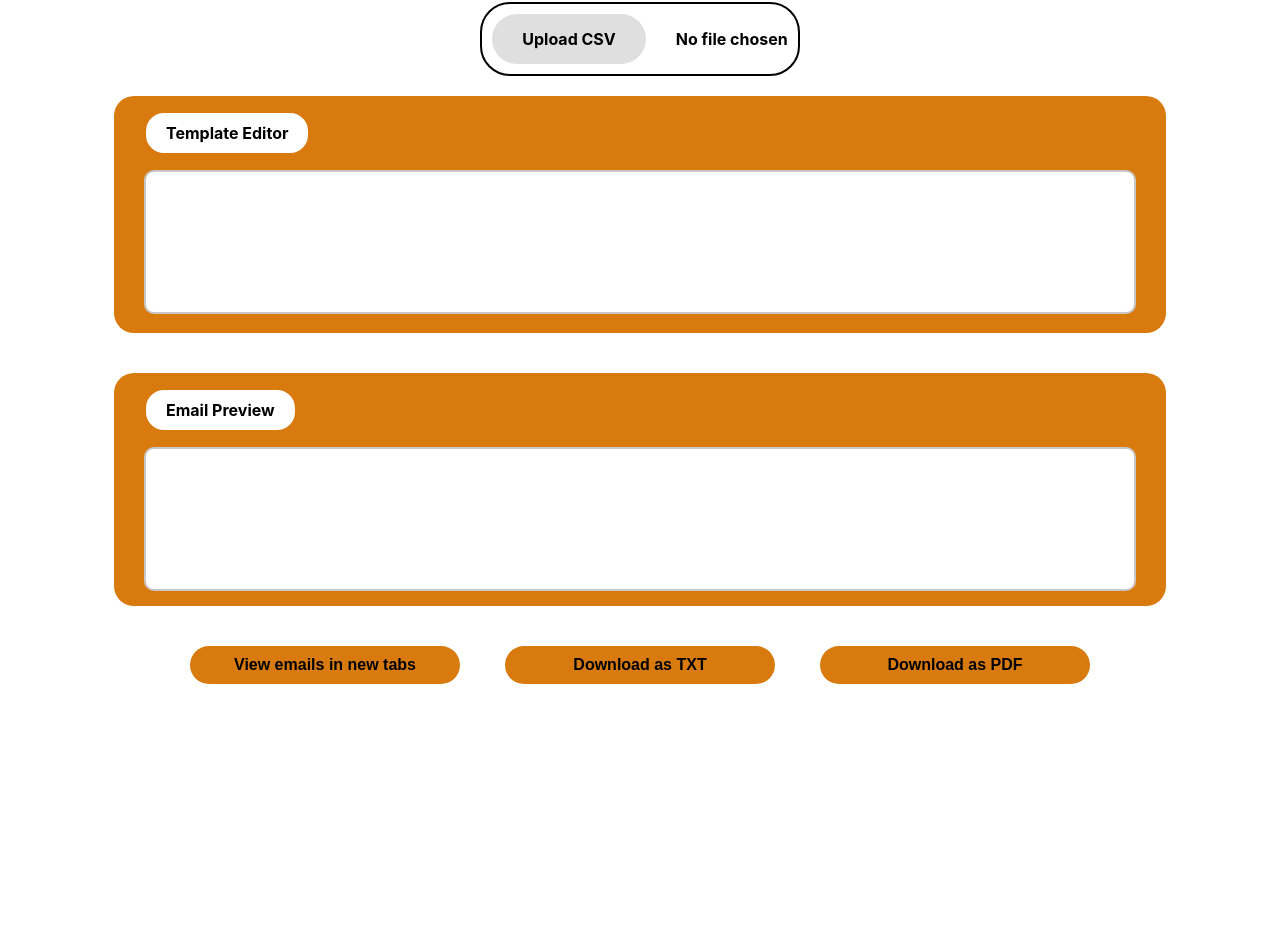
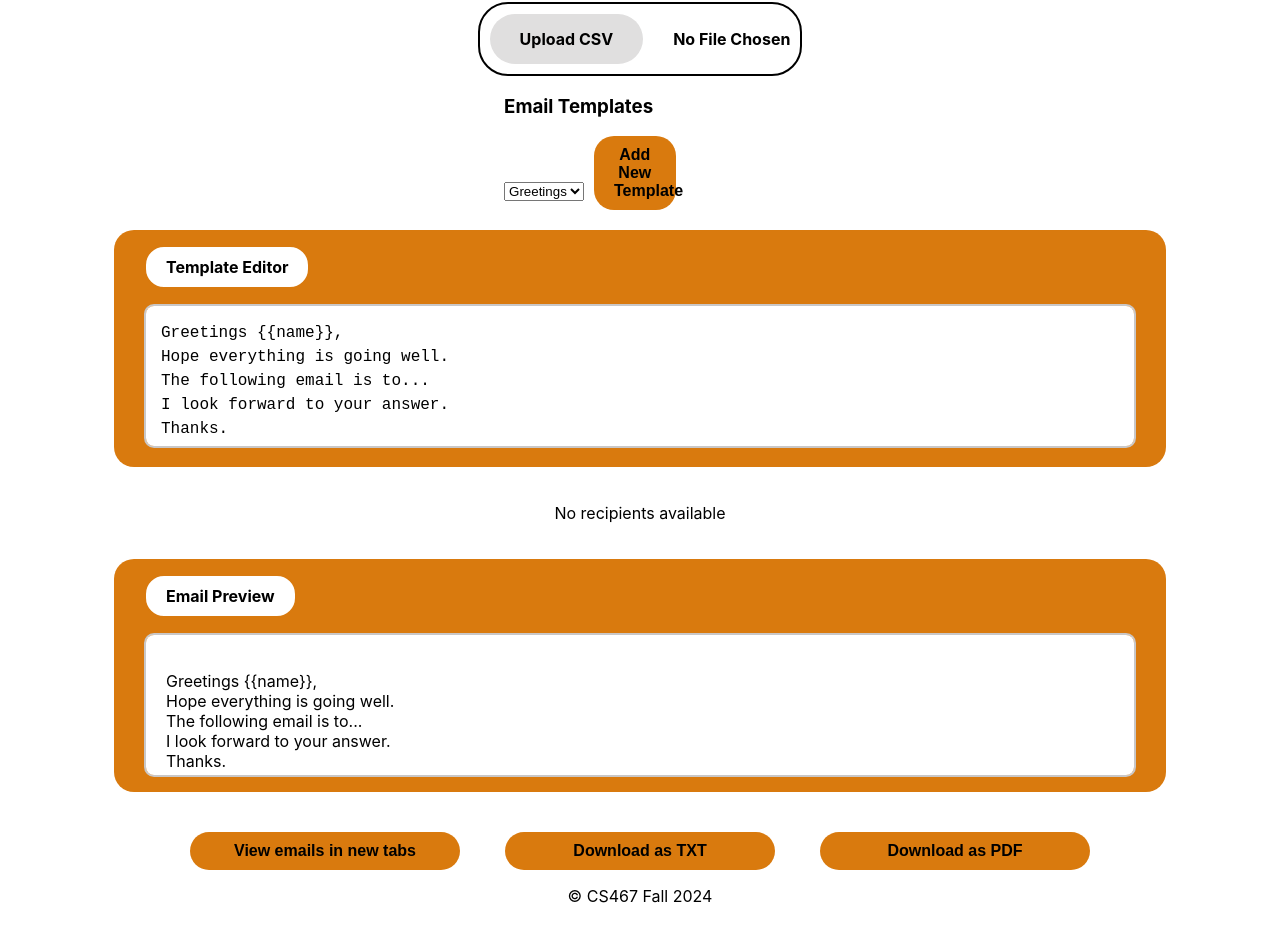
Before and after one commit to timponce/CS467_PAW_MailMerge, a React (Create React App) app in the folder frontend/: page / in a window 1280 px wide. Shown: the part 199-1140 px from the top of the page. Before the commit the page ends 903 px from the top, so only its background shows below. Built offline with nearby package versions, Linux system fonts and the light colour scheme.

Commit message:
merge logic into basic UI

```diff
--- a/frontend/src/App.jsx
+++ b/frontend/src/App.jsx
@@ -12,43 +12,85 @@ import EmailPreview from './components/EmailPreview';
 
 function App() {
 
+  const [csvData, setCsvData] = useState([]);
+  const [headers, setHeaders] = useState([]);
+  const [generatedEmails, setGeneratedEmails] = useState([]);
   const [templates, setTemplates] = useState([
     { id: 1, name: 'Greetings', content: 'Greetings {{name}}, \nHope everything is going well.\nThe following email is to...\nI look forward to your answer.\nThanks.'}
   ]);
+  const [selectedTemplateId, setSelectedTemplateId] = useState(1);
+  const [recipients, setRecipients] = useState([]);
+  const [previewRecipient, setPreviewRecipient] = useState({});
+  const [nextTemplateId, setNextTemplateId] = useState(2);
+  const selectedTemplate = templates.find((template) => template.id === selectedTemplateId);
 
-  const [selectedTemplateId, setSelectedTemplateId] = useState(1);
+  const generateEmailsContent = () => {
+    return recipients.map((recipient) => {
+      let replacedContent = selectedTemplate ? selectedTemplate.content : '';
+      Object.keys(recipient).forEach((csvColumn) => {
+        const placeholder = `{{${csvColumn}}}`;
+        replacedContent = replacedContent.replace(new RegExp(placeholder, 'g'), recipient[csvColumn]);
+      });
+      return { email: recipient.email, content: replacedContent };
+    });
+  };
 
-  const [recipients, setRecipients] = useState([]);
+  const viewEmailsInNewTabs = () => {
+    const emails = generateEmailsContent();
+  };
 
-  const [previewRecipient, setPreviewRecipient] = useState(null);
+  const downloadAsTxt = () => {
+    const emails = generateEmailsContent();
+  };
 
-  const selectedTemplate = templates.find((template) => template.id === selectedTemplateId);
+  const downloadAsPdf = () => {
+    const emails = generateEmailsContent();
+  };
+
+  const handleDataParsed = ({ data, headers }) => {
+    setCsvData(data);
+    setRecipients(data)
+    setHeaders(headers);
+    setGeneratedEmails([]);
+    console.log("Parsed Data: ", data);
+    console.log("Headers: ", headers);
+  };
+
+  const handleAddTemplate = () => {
+    const newTemplate = {
+      id: Date.now(),
+      name: `New Template ${templates.length + 1}`,
+      content: 'Your new template here...',
+    };
+    setTemplates([...templates, newTemplate]);
+    setSelectedTemplateId(newTemplate.id);
+    setNextTemplateId(nextTemplateId + 1);
+  };
 
   return (
 
     <div className="App">
       <Header></Header>
-      <FileUpload></FileUpload>
-      {/* <TemplatesList></TemplatesList> */}
-      <TemplateEditor></TemplateEditor>
-      {/* <RecipientsList></RecipientsList> */}
-      <EmailPreview></EmailPreview>
-      <GenerationButtons></GenerationButtons>
-      {/* <header className="App-header">
-        <img src={logo} className="App-logo" alt="logo" />
-        <p>
-          Edit <code>src/App.js</code> and save to reload.
-        </p>
-        <a
-          className="App-link"
-          href="https://reactjs.org"
-          target="_blank"
-          rel="noopener noreferrer"
-        >
-          Learn React
-        </a>
-      </header> */}
-      {/* <Footer></Footer> */}
+      <FileUpload onDataParsed={handleDataParsed}></FileUpload>
+      <TemplatesList templates={templates} selectedTemplateId={selectedTemplateId} onSelectTemplate={setSelectedTemplateId} onAddTemplate={handleAddTemplate}></TemplatesList>
+      <TemplateEditor headers={headers} template={selectedTemplate} onTemplateChange={
+        (newContent)=>{
+          if (selectedTemplate) {
+            setTemplates(templates.map(template =>
+              template.id === selectedTemplateId
+                ? { ...template, content: newContent }
+                : template
+            ));
+          }
+        }
+      }></TemplateEditor>
+      <RecipientsList recipients={recipients} onSelectRecipient={setPreviewRecipient}></RecipientsList>
+      <EmailPreview template={selectedTemplate} recipient={previewRecipient}></EmailPreview>
+      <GenerationButtons
+                onViewEmailsInNewTabs={viewEmailsInNewTabs}
+                onDownloadAsTxt={downloadAsTxt}
+                onDownloadAsPdf={downloadAsPdf}></GenerationButtons>
+      <Footer></Footer>
     </div>
   );
 }
--- a/frontend/src/components/EmailPreview.jsx
+++ b/frontend/src/components/EmailPreview.jsx
@@ -1,10 +1,24 @@
 import React from "react";
 
-export default function EmailPreview(){
-    return (
-        <div className="email-preview">
-            <h3>Email Preview</h3>
-            <div className="email-preview-text"></div>
-        </div>
-    )
+export default function EmailPreview({ template, recipient }) {
+
+  const generatePreview = () => {
+    if (!template || !template.content) {
+      return 'No template selected';
+    }
+
+    let preview = template.content;
+    Object.keys(recipient).forEach((csvColumn) => {
+      const placeholder = `{{${csvColumn}}}`;
+      preview = preview.replace(new RegExp(placeholder, 'g'), recipient[csvColumn]);
+    });
+    return preview;
+  };
+
+  return (
+    <div className="email-preview">
+      <h3>Email Preview</h3>
+      <div className="email-preview-text"><p>{generatePreview()}</p></div>
+    </div>
+  )
 }
--- a/frontend/src/components/FileUpload.jsx
+++ b/frontend/src/components/FileUpload.jsx
@@ -1,11 +1,41 @@
-import React from 'react';
+import React, { useState } from "react";
+import Papa from "papaparse";
 
-export default function FileUpload(){
+export default function FileUpload({ onDataParsed }){
+
+    const [errors, setErrors] = useState([]);
+    const [fileName, setFileName] = useState("No File Chosen");
+
+    const handleFileUpload = (event) => {
+      const file = event.target.files[0];
+      if (file && file.type === "text/csv") {
+        setFileName(file.name);
+        parseCSV(file);
+      } else {
+        setErrors(["Please upload a valid CSV file."]);
+      }
+    };
+
+    const parseCSV = (file) => {
+      Papa.parse(file, {
+        header: true,
+        skipEmptyLines: true,
+        complete: (result) => {
+          const data = result.data;
+          const headers = Object.keys(data[0]);
+          onDataParsed({ data, headers });
+          setErrors([]);
+        },
+        error: (error) => {
+          setErrors([`Error parsing CSV: ${error.message}`]);
+        },
+      });
+    };
 
     return (<div className='file-upload'>
             <label className='file-upload-label' htmlFor='file-upload-real'>Upload CSV</label>
-            <input id='file-upload-real' className='file-upload-real' type='file' accept='.csv'></input>
-            <span className='file-upload-name'>No file chosen</span>
+            <input id='file-upload-real' className='file-upload-real' type='file' accept='.csv' onChange={handleFileUpload}></input>
+            <span className='file-upload-name'>{fileName}</span>
         </div>)
 
 }
--- a/frontend/src/components/GenerationButtons.jsx
+++ b/frontend/src/components/GenerationButtons.jsx
@@ -1,12 +1,12 @@
 import React from 'react';
 
-export default function GenerationButtons(){
+export default function GenerationButtons({ onViewEmailsInNewTabs, onDownloadAsTxt, onDownloadAsPdf }) {
 
     return (
         <div className='generation-buttons'>
-            <button>View emails in new tabs</button>
-            <button>Download as TXT</button>
-            <button>Download as PDF</button>
+            <button onClick={onViewEmailsInNewTabs}>View emails in new tabs</button>
+            <button onClick={onDownloadAsTxt}>Download as TXT</button>
+            <button onClick={onDownloadAsPdf}>Download as PDF</button>
         </div>
     );
 }
--- a/frontend/src/components/RecipientsList.jsx
+++ b/frontend/src/components/RecipientsList.jsx
@@ -1,9 +1,24 @@
 import React from "react";
 
-export default function RecipientsList(){
+export default function RecipientsList({ recipients, onSelectRecipient }) {
+    if (!recipients || recipients.length === 0) {
+        return <p>No recipients available</p>; // Show a message if there are no recipients
+      }
+
     return (
         <div>
             <h3>Recipients</h3>
+            <ul>
+                {recipients.map((recipient, index) => (
+                    <li
+                        key={index}
+                        onClick={() => onSelectRecipient(recipient)}
+                        style={{ cursor: 'pointer', marginBottom: '8px' }}
+                    >
+                        {recipient.email}
+                    </li>
+                ))}
+            </ul>
         </div>
     )
 }
--- a/frontend/src/components/TemplateEditor.jsx
+++ b/frontend/src/components/TemplateEditor.jsx
@@ -1,10 +1,28 @@
 import React from "react";
 
-export default function TemplateEditor(){
+export default function TemplateEditor({ headers, template, onTemplateChange }){
     return (
         <div className="template-editor">
+            {headers.length > 0 && (
+                <div
+                style={{
+                    marginTop: "20px",
+                    border: "1px solid #ccc",
+                    padding: "10px",
+                }}
+                >
+                <h3>Available CSV Headers for your MailMerge Template:</h3>
+                <ul>
+                    {headers.map((header, index) => (
+                    <li key={index}>{`${header}`}</li>
+                    ))}
+                </ul>
+                </div>
+            )}
             <h3>Template Editor</h3>
             <textarea
+                value={template.content}
+                onChange={(e)=>onTemplateChange(e.target.value)}
                 className="template-editor-text"
                 rows="6"
                 cols="50"/>
--- a/frontend/src/components/TemplatesList.jsx
+++ b/frontend/src/components/TemplatesList.jsx
@@ -1,9 +1,22 @@
 import React from "react";
 
-export default function TemplatesList(){
+export default function TemplatesList({ templates, selectedTemplateId, onSelectTemplate, onAddTemplate }){
     return (
         <div>
             <h3>Email Templates</h3>
+            <select
+                value={selectedTemplateId}
+                onChange={(e) => onSelectTemplate(Number(e.target.value))} // Convert to number for template ID
+            >
+                {templates.map((template) => (
+                <option key={template.id} value={template.id}>
+                    {template.name}
+                </option>
+                ))}
+            </select>
+            <button onClick={onAddTemplate} style={{ marginLeft: '10px' }}>
+                Add New Template
+            </button>
         </div>
     )
 }
```
